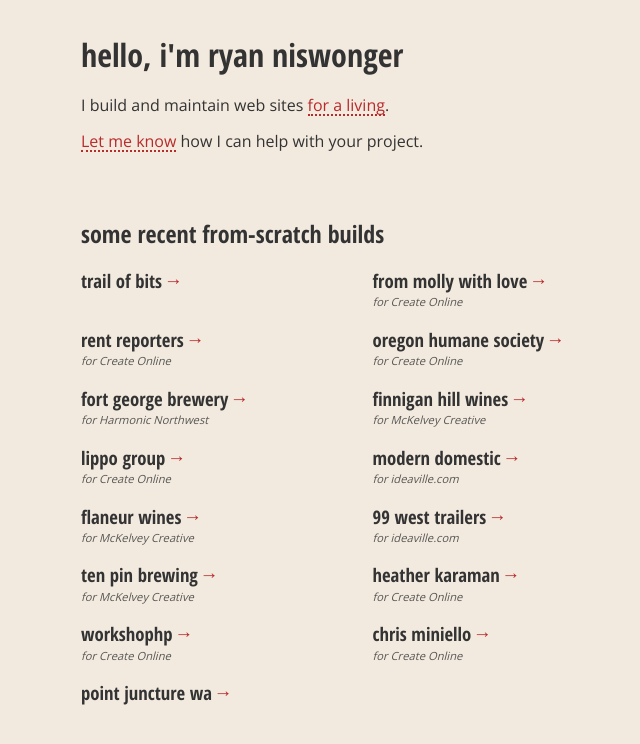
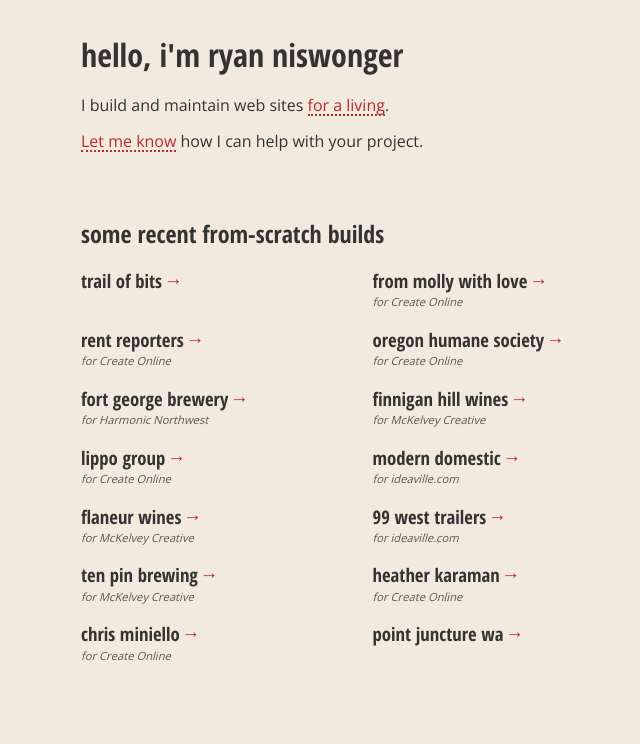
Before and after one commit to rniswonger/rniswonger.github.io, a Jekyll site: the page built from index.html, in a window 1280 px wide. Shown: the top 744 px of the page, without its empty margins (284-924 px from the left). Built offline with Jekyll 4.4.1, drawn with Linux system fonts in a browser that asks for light colours; nearby versions of some CDN libraries.

Commit message:
Remove workshophp

```diff
--- a/index.html
+++ b/index.html
@@ -79,12 +79,6 @@
       </div>
     </li>
     <li>
-      <h3><a href="http://www.workshophp.com/" target="_blank">WorkshopHP</a></h3>
-      <div class="details">
-        <div class="for">for <a target="_blank" href="http://createonline.com/">Create Online</a></div>
-      </div>
-    </li>
-    <li>
       <h3><a href="http://cminiello.com/" target="_blank">Chris Miniello</a></h3>
       <div class="details">
         <div class="for">for <a target="_blank" href="http://createonline.com/">Create Online</a></div>
```
